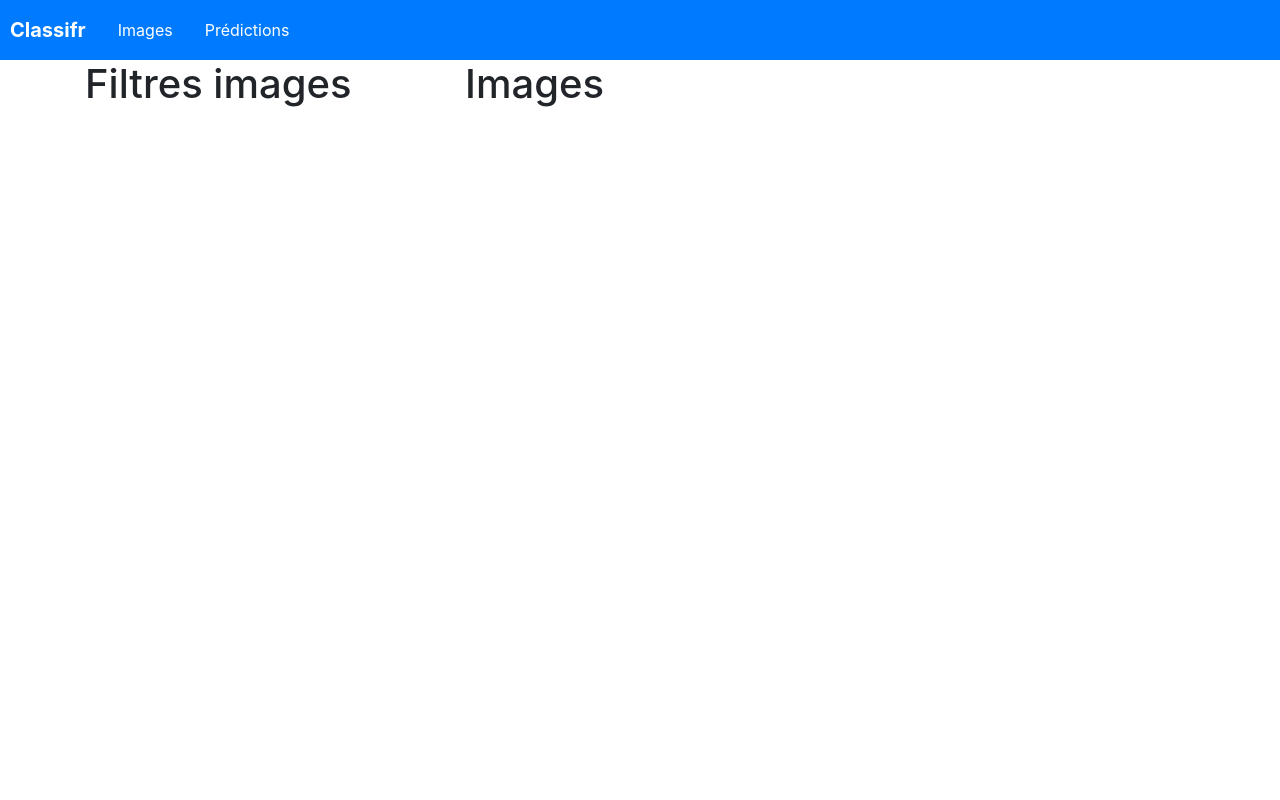
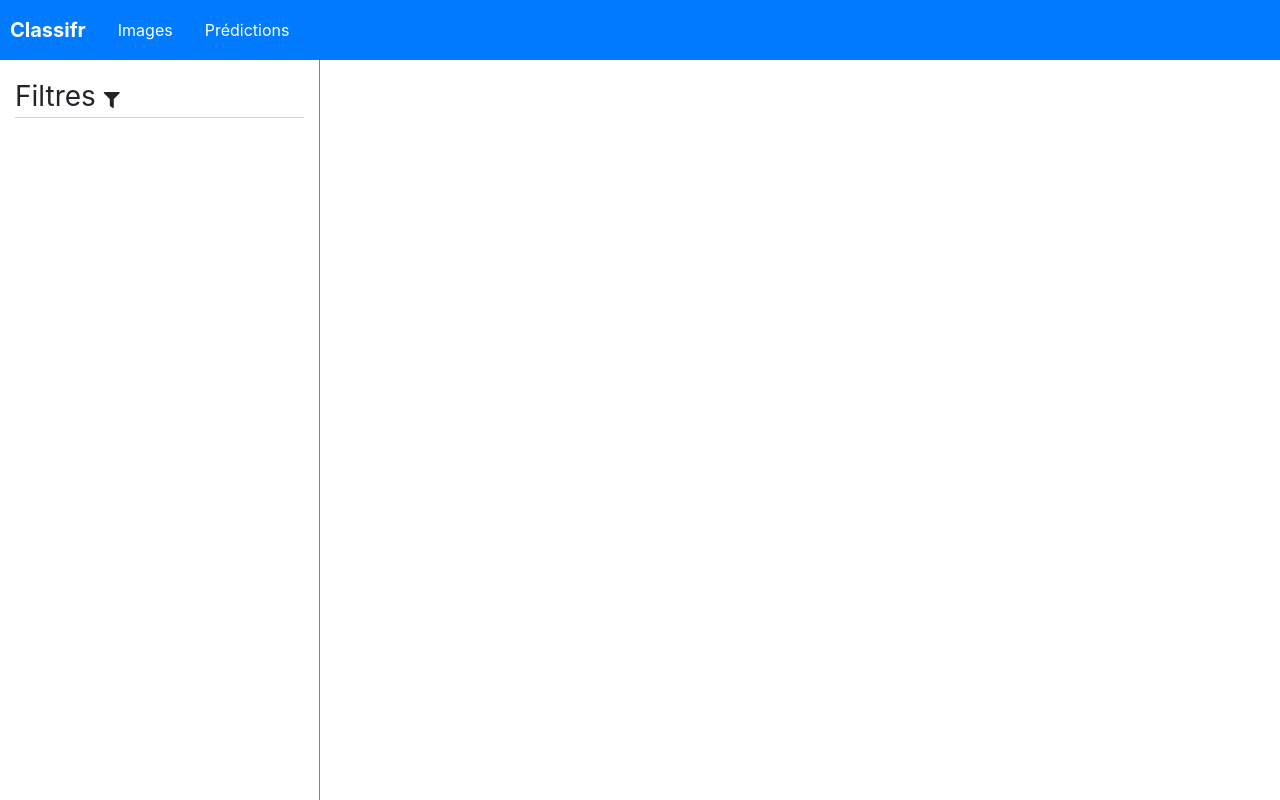
Before and after one commit to MaillotCedric/classifr, a Django app: page /images in a window 1280 px wide. Run offline with Django 4.2, Linux system fonts and the light colour scheme.

Commit message:
UI - update base - update page images - update page predictions

```diff
--- a/app/static/styles/base.css
+++ b/app/static/styles/base.css
@@ -1,3 +1,37 @@
 #app-navbar {
     padding: 10px !important;
 }
+
+#app-container {
+    /* background-color: lightcoral; */
+    height: calc(100vh - 60px);
+}
+
+#app-container > .row, #app-container > .row > div {
+    height: 100%;
+    margin: 0px;
+}
+
+#app-filtres-container {
+    /* background-color: lightblue; */
+    border-right: 1px solid lightslategray;
+    padding: 15px;
+}
+
+#titre-filtres {
+    font-size: 28px;
+}
+
+#titre-filtres-container {
+    border-bottom: 1px solid lightgray;
+}
+
+#icon-filtre {
+    font-size: 16px;
+}
+
+#app-contenu-container {
+    /* background-color: lightgreen; */
+    overflow: scroll;
+    padding: 15px;
+}
--- a/app/templates/base.html
+++ b/app/templates/base.html
@@ -28,13 +28,18 @@
             </nav>
         {% endblock %}
 
-        <div class="container">
+        <div id="app-container">
             <div class="row">
-                <div class="col-4">
+                <div id="app-filtres-container" class="col-3">
+                    <div id="titre-filtres">
+                        <div id="titre-filtres-container">
+                            Filtres <i id="icon-filtre" class='fas fa-sm fa-filter'></i>
+                        </div>
+                    </div>
                     {% block filtres %}
                     {% endblock %}
                 </div>
-                <div class="col-8">
+                <div id="app-contenu-container" class="col-9">
                     {% block contenu %}
                     {% endblock %}
                 </div>
--- a/app/templates/images.html
+++ b/app/templates/images.html
@@ -1,9 +1,7 @@
 {% extends 'base.html' %}
 
 {% block filtres %}
-    <h1>Filtres images</h1>
 {% endblock %}
 
 {% block contenu %}
-    <h1>Images</h1>
 {% endblock %}
--- a/app/templates/predictions.html
+++ b/app/templates/predictions.html
@@ -1,9 +1,7 @@
 {% extends 'base.html' %}
 
 {% block filtres %}
-    <h1>Filtres prédictions</h1>
 {% endblock %}
 
 {% block contenu %}
-    <h1>Prédictions</h1>
 {% endblock %}
```
